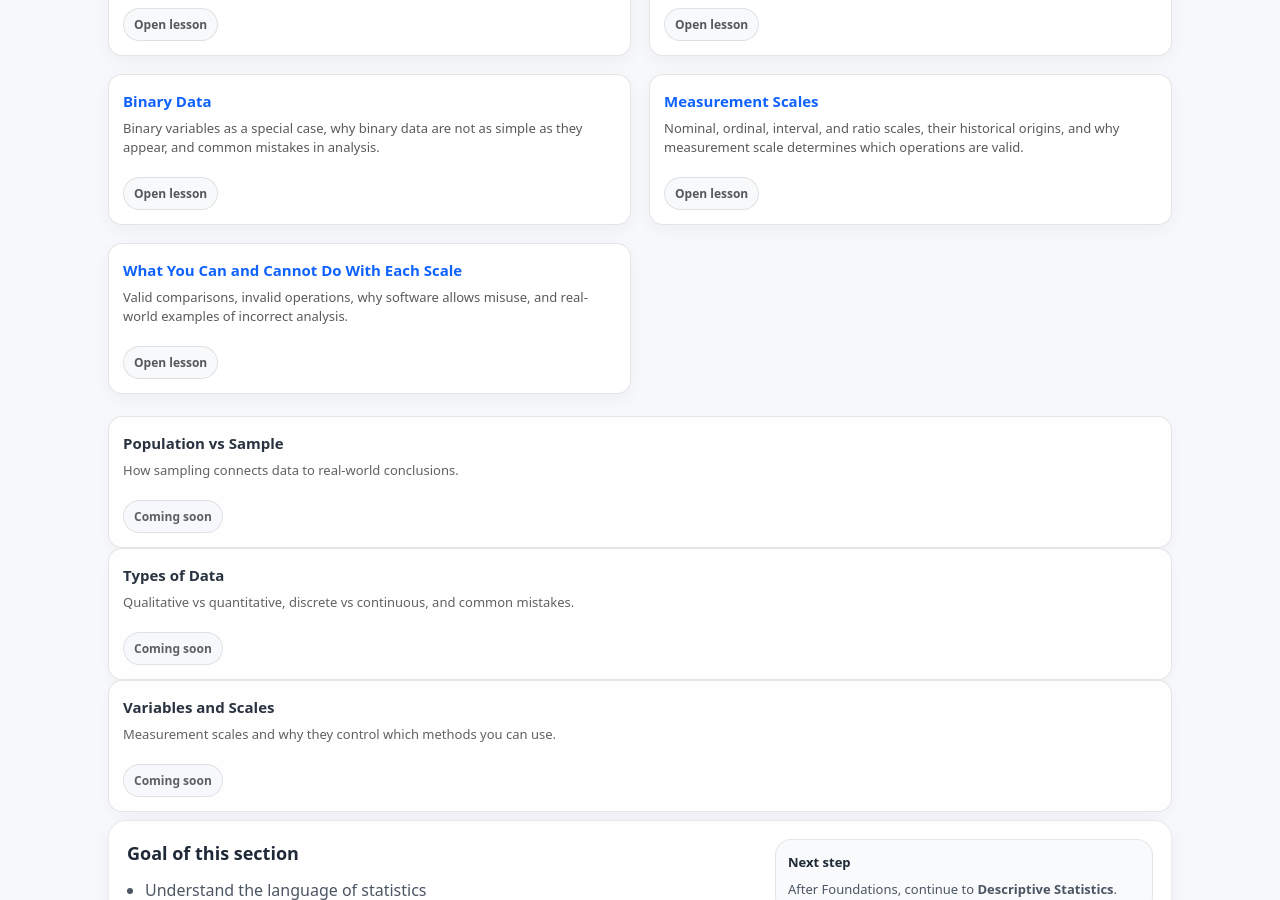
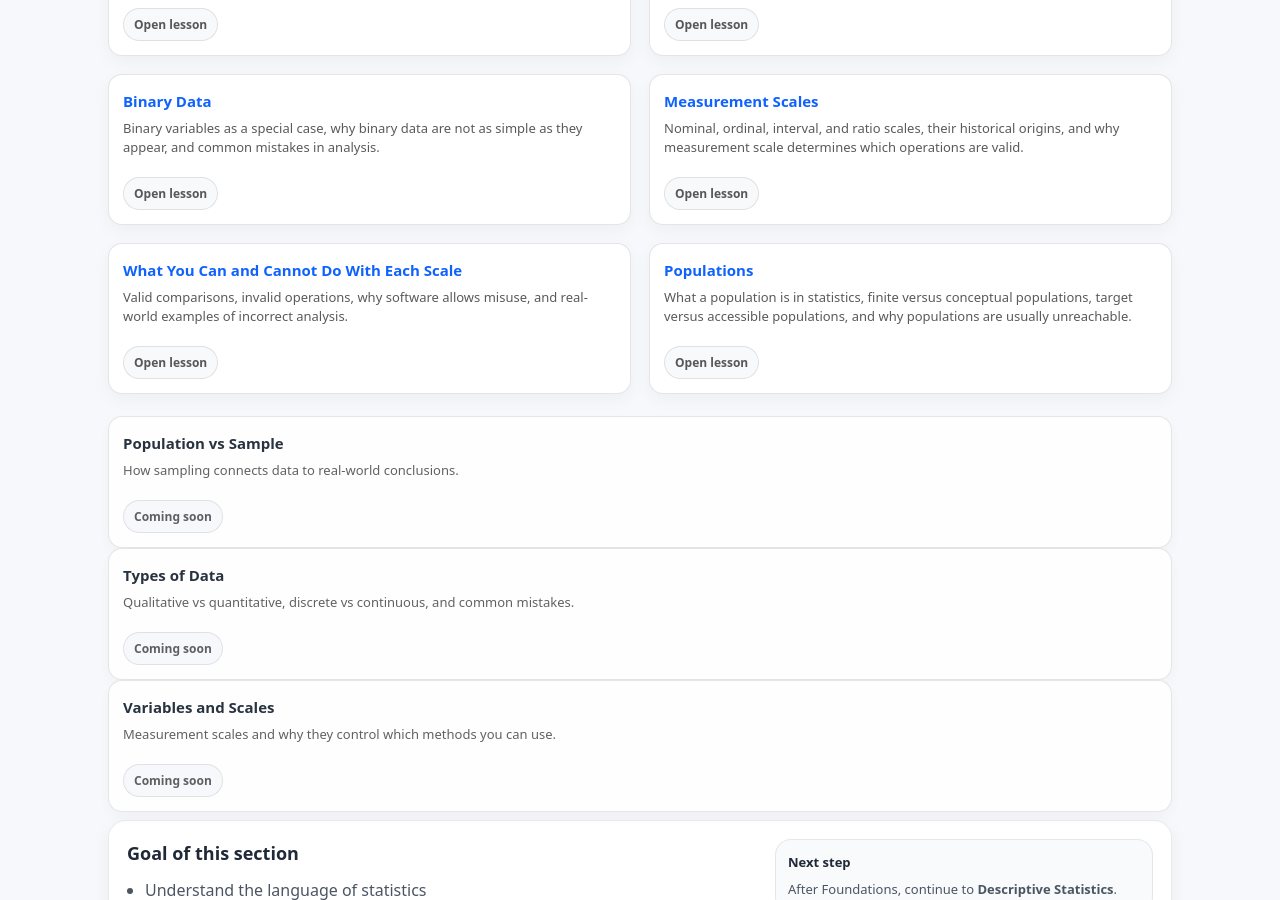
Before and after one commit to ammar-homaida-statistics/easystatisticsacademy, a Jekyll site: the page built from foundations/index.md, in a window 1280 px wide and 900 px high, scrolled down 1331 px. Built offline with Jekyll 4.4.1, drawn with Linux system fonts in a browser that asks for light colours; our own code applies the rules of GitHub Pages for plain Markdown files.

Commit message:
Add lesson card

```diff
--- a/foundations/index.md
+++ b/foundations/index.md
@@ -255,6 +255,22 @@ sidebar: true
     Open lesson
   </a>
 </div>
+<div class="card lesson-card">
+  <h3>
+    <a href="/foundations/populations/">
+      Populations
+    </a>
+  </h3>
+
+  <p>
+    What a population is in statistics, finite versus conceptual populations,
+    target versus accessible populations, and why populations are usually unreachable.
+  </p>
+
+  <a class="pill" href="/foundations/populations/">
+    Open lesson
+  </a>
+</div>
 </div>
 
     <div class="card lesson-card is-soon">
```
